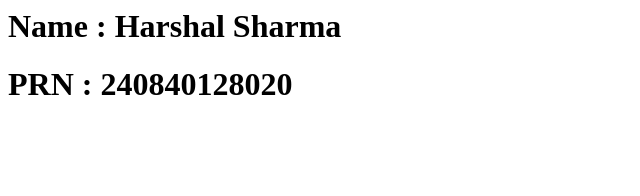
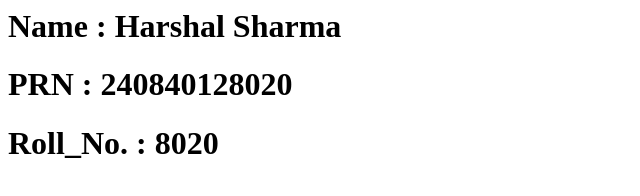
Before and after one commit to hs79327/assignment4_jenkins, a plain HTML site: page index.html in a window 1280 px wide. Shown: the whole page, without its empty margins (0-640 px from the left). Drawn offline with Linux system fonts and the light colour scheme.

Commit message:
Update index.html

```diff
--- a/index.html
+++ b/index.html
@@ -2,5 +2,6 @@
   <body>
     <h1>Name : Harshal Sharma</h1>
     <h1>PRN : 240840128020</h1>
+    <h1>Roll_No. : 8020</h1>
   </body>
 </html>
```
